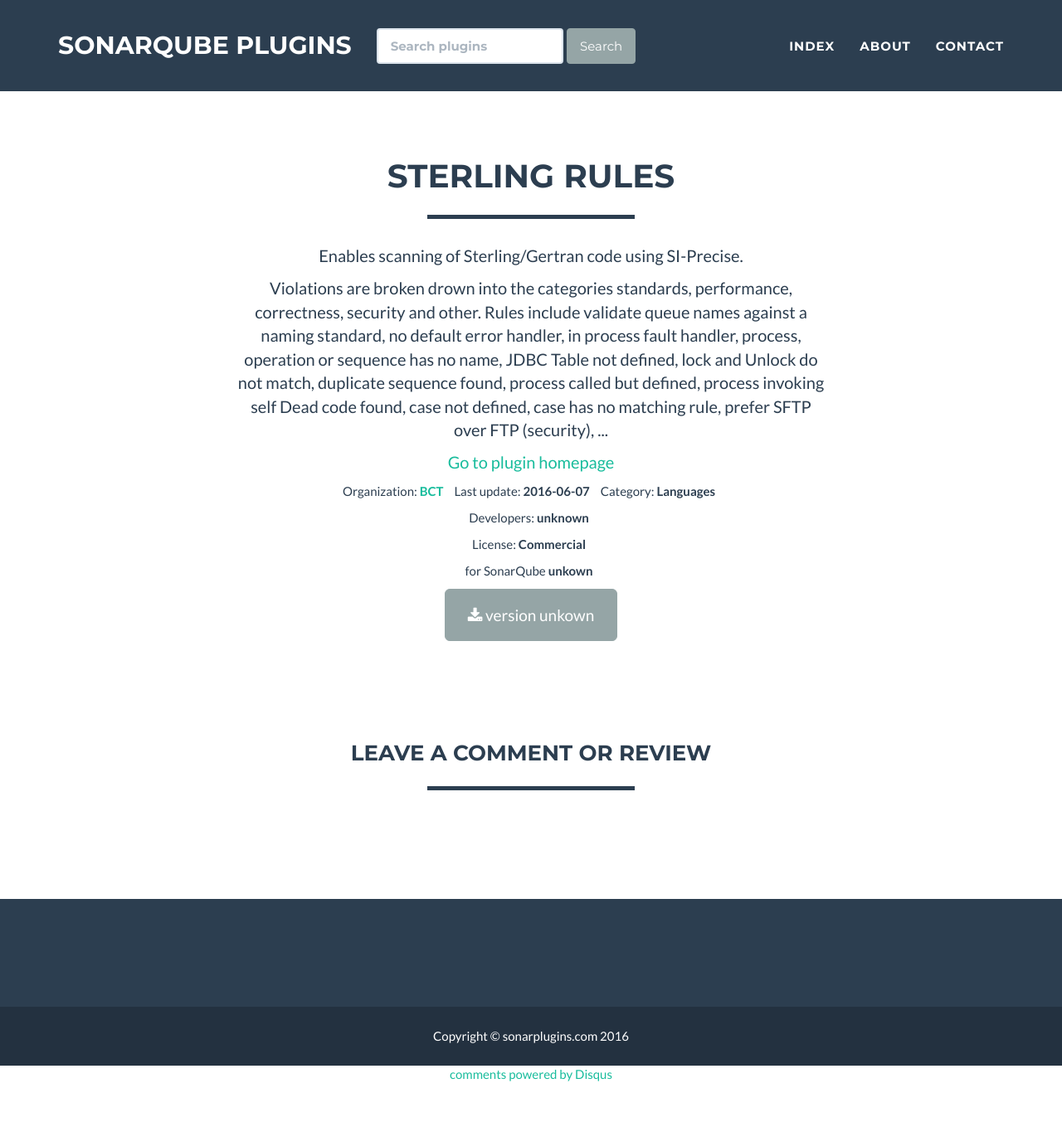
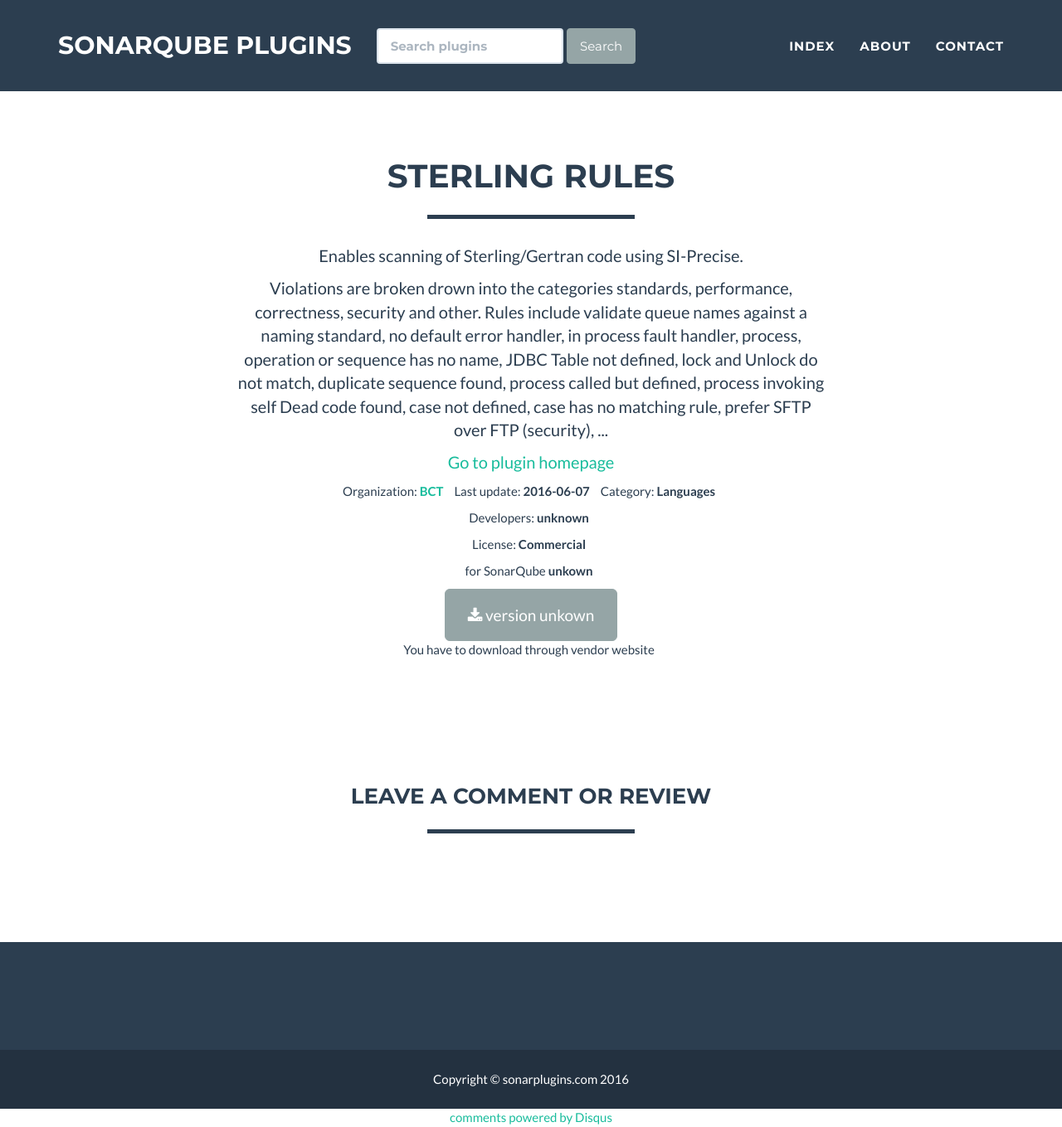
Before and after one commit to sonarplugins/sonarplugins.github.io, a Jekyll site: the page built from _posts/2016-06-07-sterling.markdown, in a window 1280 px wide and 1359 px high. Shown: the whole window at 83% size. Built offline with Jekyll 4.4.1, drawn with Linux system fonts in a browser that asks for light colours; comment, search, counter and statistics services are not loaded.

Commit message:
Update 2016-06-07-sterling.markdown

```diff
--- a/_posts/2016-06-07-sterling.markdown
+++ b/_posts/2016-06-07-sterling.markdown
@@ -6,7 +6,7 @@ organization: BCT
 organization_url: http://bettercodingtools.com
 download_url: http://bettercodingtools.com/ms-downloads
 download_version: unkown
-download_description:
+download_description: You have to download through vendor website
 download_date: 2016-06-07
 license: Commercial
 developers: unknown
```
